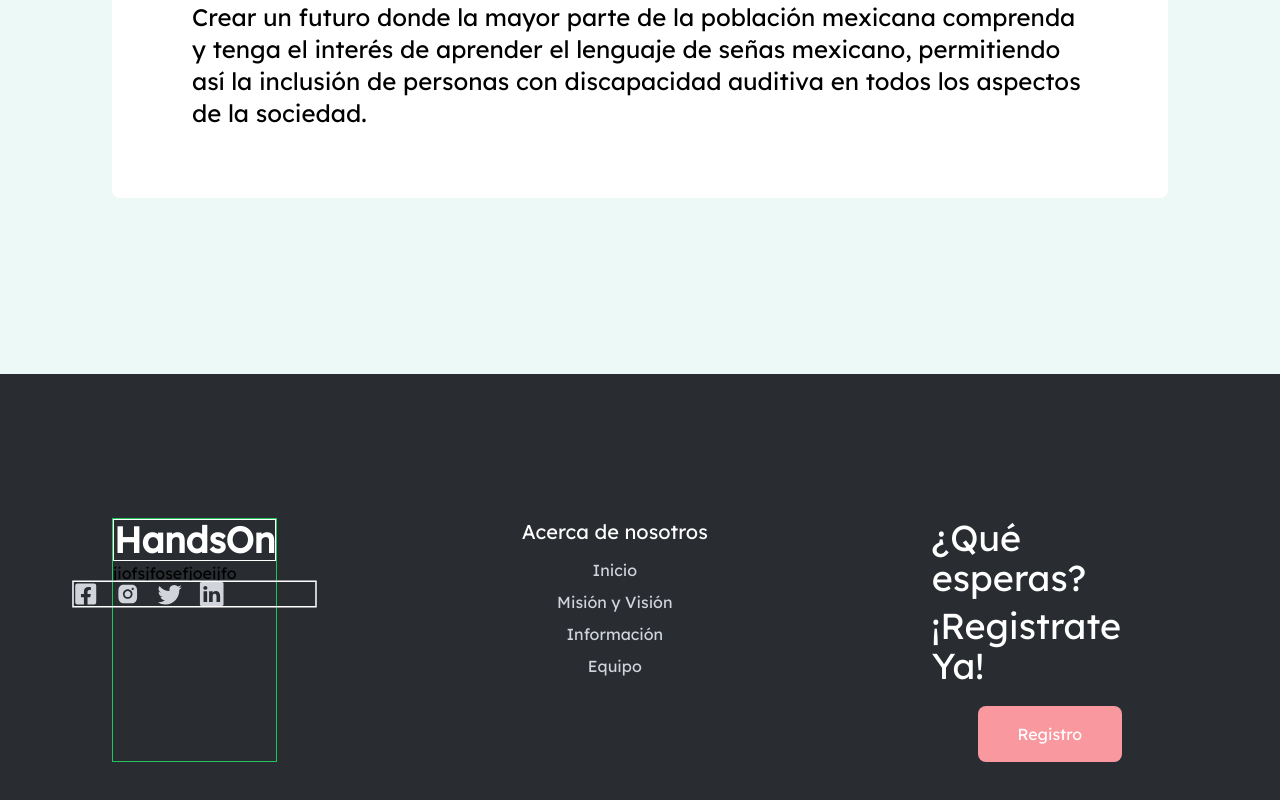
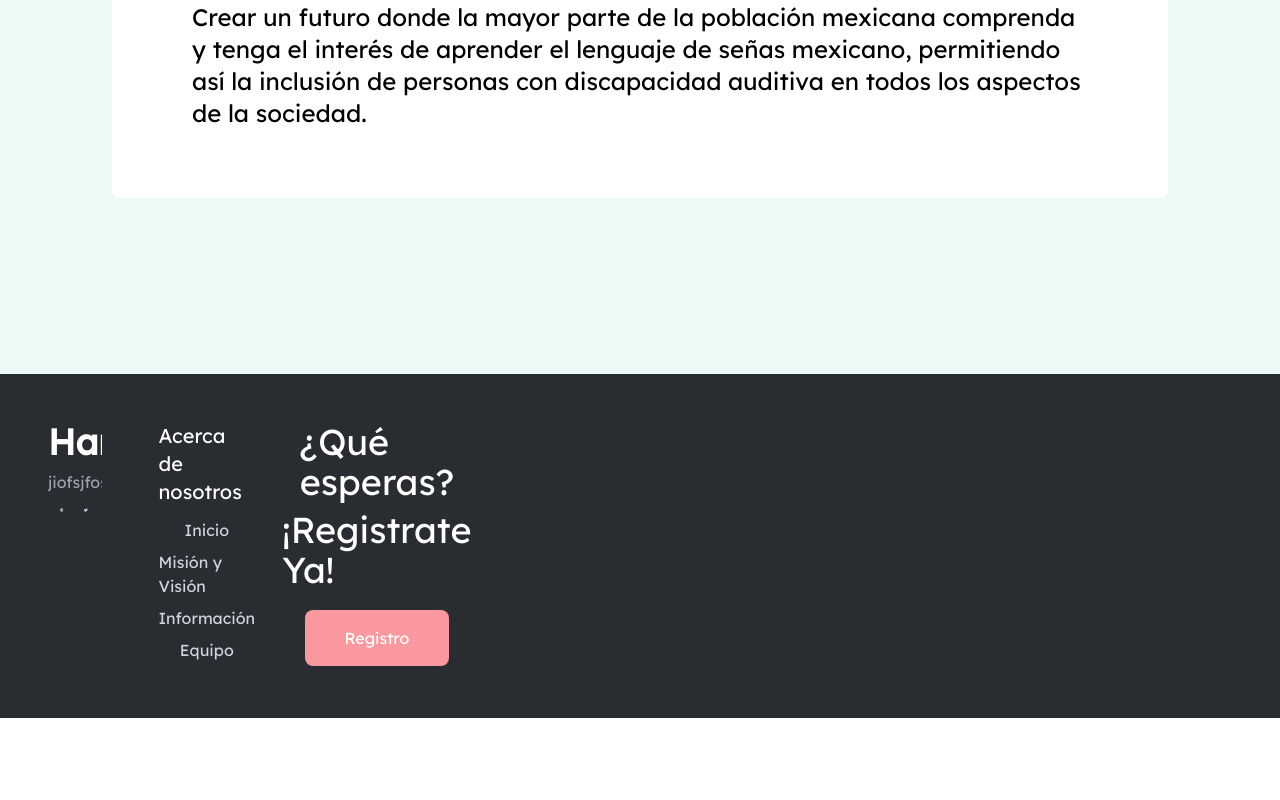
Before and after one commit to iso-bravo/Hands-On, a Next.js app: page / in a window 1280 px wide. Shown: the part 2169-2969 px from the top of the page. After the commit the page ends 2887 px from the top, so only its background shows below. Built offline with nearby package versions, Linux system fonts and the light colour scheme.

Commit message:
minecraft

```diff
--- a/components/footer.tsx
+++ b/components/footer.tsx
@@ -5,21 +5,21 @@ import { BsLinkedin } from "react-icons/bs"
 
 export default function Footer() {
   return (
-    <footer className="bg-footer font-Lexend py-36 flex flex-row">
-      <div className="flex flex-row mx-28 w-6/12 justify-between">
-        <div className="flex flex-col border border-green-500 justify-start">
-          <p className="text-white border font-bold text-4xl border-white">
+    <footer className="bg-footer font-Lexend p-12 flex flex-row">
+      <div className="flex flex-row w-1/3 gap-14">
+        <div className="flex flex-col overflow-hidden">
+          <p className="text-white font-bold text-4xl mb-2">
             HandsOn
           </p>
-          <p>jiofsjfosefjoeijfo</p>
-          <div className=" border border-white flex scale-150 text-gray-300 space-x-3">
+          <p className="mb-2 text-gray-400">jiofsjfosefjoeijfo</p>
+          <div className="flex justify-center scale-150 text-gray-300 space-x-3.5 pr-0.5">
             <FaFacebookSquare className=" hover:text-white transition duration-200 cursor-pointer"/>
             <AiFillInstagram className=" hover:text-white transition duration-200 cursor-pointer"/>
             <BsTwitter className="hover:text-white transition duration-200 cursor-pointer"/>
             <BsLinkedin className="hover:text-white transition duration-200 cursor-pointer"/>
           </div>
         </div>
-        <div className="flex flex-col items-center">
+        <div className="flex flex-col items-center w-1/3">
             <h1 className="text-xl text-white mb-3 ">Acerca de nosotros</h1>
             <p className="mb-2 text-gray-300 hover:text-white transition duration-200 cursor-pointer">Inicio</p>
             <p className="mb-2 text-gray-300 hover:text-white transition duration-200 cursor-pointer">Misión y Visión</p>
@@ -27,12 +27,13 @@ export default function Footer() {
             <p className="mb-2 text-gray-300 hover:text-white transition duration-200 cursor-pointer">Equipo</p>
         </div>
 
-      </div>
-      <div className="flex flex-col justify-center text-white items-center px-8 mx-20">
+
+      <div className="flex flex-col text-white items-center w-1/3">
         <p className="text-4xl mb-2">¿Qué esperas?</p>
         <p className="text-4xl mb-5">¡Registrate Ya!</p>
         <button className="flex justify-center items-center bg-secondary rounded-lg w-36 hover:bg-hoversecondary transition duration-200 h-14">Registro</button>
       </div>
+    </div>
     </footer>
   );
 }
```
